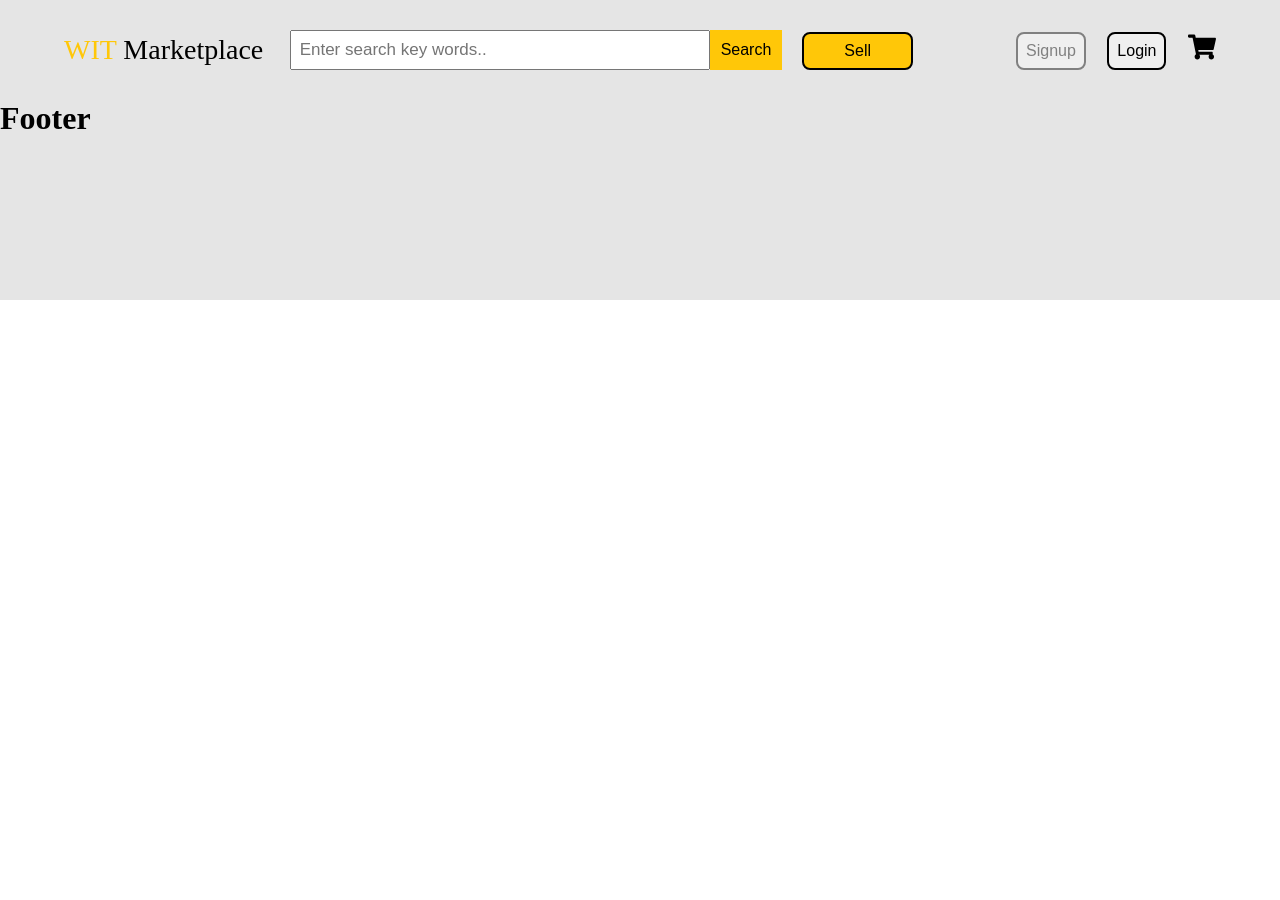
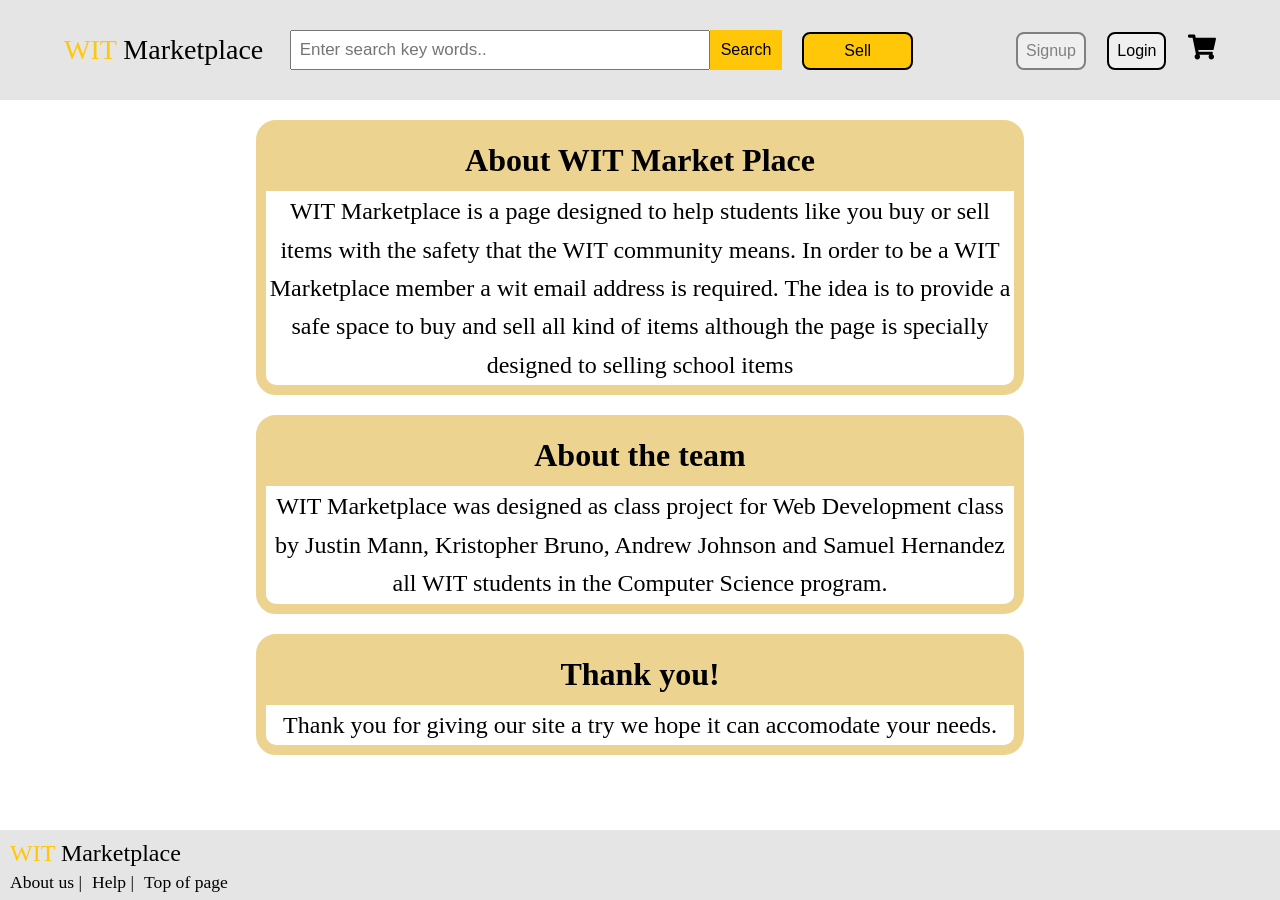
Before and after one commit to Stinny/WIT-Marketplace, a React (Create React App) app in the folder client/: page /AboutUs in a window 1280 px wide. Before the commit the page ends 800 px from the top, so only its background shows below. Built offline with nearby package versions, Linux system fonts and the light colour scheme.

Commit message:
Set up footer, to top, and about us page

```diff
--- a/client/src/App.js
+++ b/client/src/App.js
@@ -10,6 +10,7 @@ import Signup from './pages/Signup';
 import CreateProduct from './pages/CreateProduct';
 import Cart from './pages/Cart';
 import Listing from './pages/Listing'
+import AboutUs from './pages/AboutUs'
 
 function App() {
   const [isOpen, setIsOpen] = React.useState(false);
@@ -30,6 +31,7 @@ function App() {
           <Route exact path='/login' element={<Login />} />
           <Route exact path='/item/:itemId' element={<ProductDetail />} />
           <Route exact path='/signup' element={<Signup />} />
+          <Route exact path='/AboutUs' element={<AboutUs />} />
       </Routes>
       <Footer />
     </>
--- a/client/src/components/Footer.js
+++ b/client/src/components/Footer.js
@@ -1,11 +1,28 @@
 import React from 'react';
 import '../styles/footer.css';
+import {Link} from "react-router-dom";
+import {FaShoppingCart} from "react-icons/fa";
 
 const Footer = () => {
   return (
     <footer className='footer-con'>
       <div className='footer-wrap'>
-        <h1 className='text-align'>Footer</h1>
+          <div className='footer-logo'>
+              <Link className='logo' to='/' style={{ textDecoration: 'none', color: '#000' }}>
+                  <span style={{ color: 'rgb(255, 199, 8)' }}>WIT</span> Marketplace
+              </Link>
+          </div>
+          <div className='footer-links'>
+              <Link to='/aboutUs' className='footer-link'>
+                  <span className='about-us-link'>About us |</span>
+              </Link>
+              <Link to='login' className='footer-link'>
+                  <span className='help-link'>Help |</span>
+              </Link>
+              <a href="#top" className='footer-link'>
+                  <span className='to-top-link'>Top of page</span>
+              </a>
+          </div>
       </div>
     </footer>
   );
--- /dev/null
+++ b/client/src/pages/AboutUs.js
@@ -0,0 +1,40 @@
+import React from 'react';
+import '../styles/aboutUs.css';
+
+const AboutUs = () => {
+    return (
+        <div className='aboutUs-con'>
+            <div className='aboutUs-wrap'>
+                <div>
+                    <h2>About WIT Market Place</h2>
+
+                    <p>
+                        WIT Marketplace is a page designed to help students like you buy or sell
+                        items with the safety that the WIT community means. In order to be a WIT Marketplace
+                        member a wit email address is required.
+
+                        The idea is to provide a safe space to buy and sell all kind of items although
+                        the page is specially designed to selling school items
+                    </p>
+                </div>
+                <div>
+                    <h2>About the team</h2>
+                    <p>
+                        WIT Marketplace was designed as class project for Web Development class by
+                        Justin Mann, Kristopher Bruno, Andrew Johnson and Samuel Hernandez all
+                        WIT students in the Computer Science program.
+                    </p>
+                </div>
+                <div>
+                    <h2>Thank you!</h2>
+                    <p>
+                        Thank you for giving our site a try we hope it can accomodate your needs.
+                    </p>
+                </div>
+
+            </div>
+        </div>
+    );
+};
+
+export default AboutUs;
--- /dev/null
+++ b/client/src/styles/aboutUs.css
@@ -0,0 +1,25 @@
+.aboutUs-con{
+    height: 710px;
+}
+
+.aboutUs-con h2{
+    text-align: center;
+    background-color: #ecd390;
+    padding-bottom: 5px;
+    padding-top: 5px;
+    font-size: 2em;
+}
+
+.aboutUs-wrap div{
+    margin: 20px 20% 20px 20%;
+    text-align: center;
+    line-height: 1.6;
+    border-color: #ecd390;
+    border-style: solid ;
+    border-width: 10px;
+    border-radius: 20px;
+}
+
+.aboutUs-con p{
+    text-align: center;
+}
--- a/client/src/styles/footer.css
+++ b/client/src/styles/footer.css
@@ -1,5 +1,25 @@
 .footer-con {
   width: 100%;
-  height: 200px;
+  height: 70px;
   background-color: #e5e5e5;
 }
+
+.footer-logo{
+  padding-top: 10px;
+  padding-left: 10px;
+  font-size: 1.5em;
+  text-align: left;
+  margin-bottom: 5px;
+}
+
+.footer-link{
+  margin-top: 50px;
+  color: inherit;
+  text-decoration: inherit;
+  padding-left: 10px;
+  font-size: 1.1em;
+}
+
+.footer-link:hover{
+  color: blue;
+}
```
Also changed, not shown: 1 other file (tests, documents, lock files or other folders).
